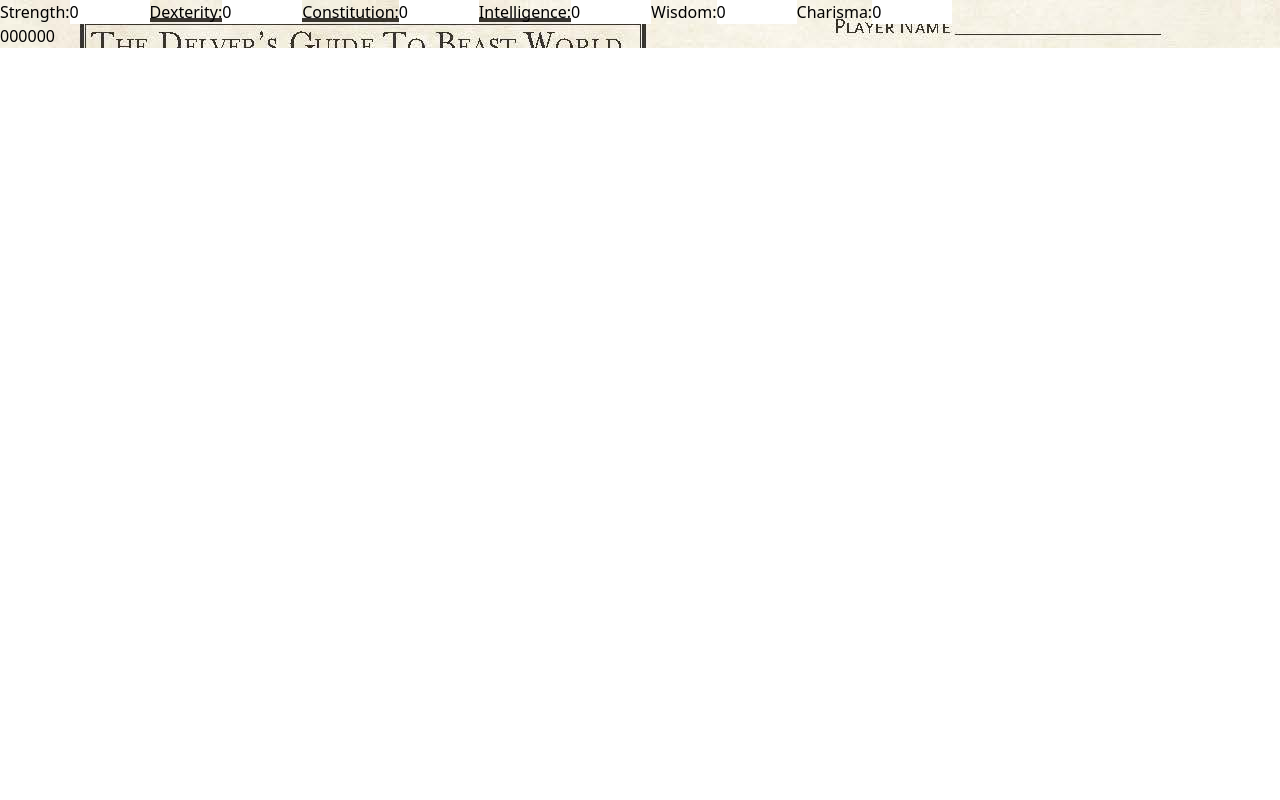
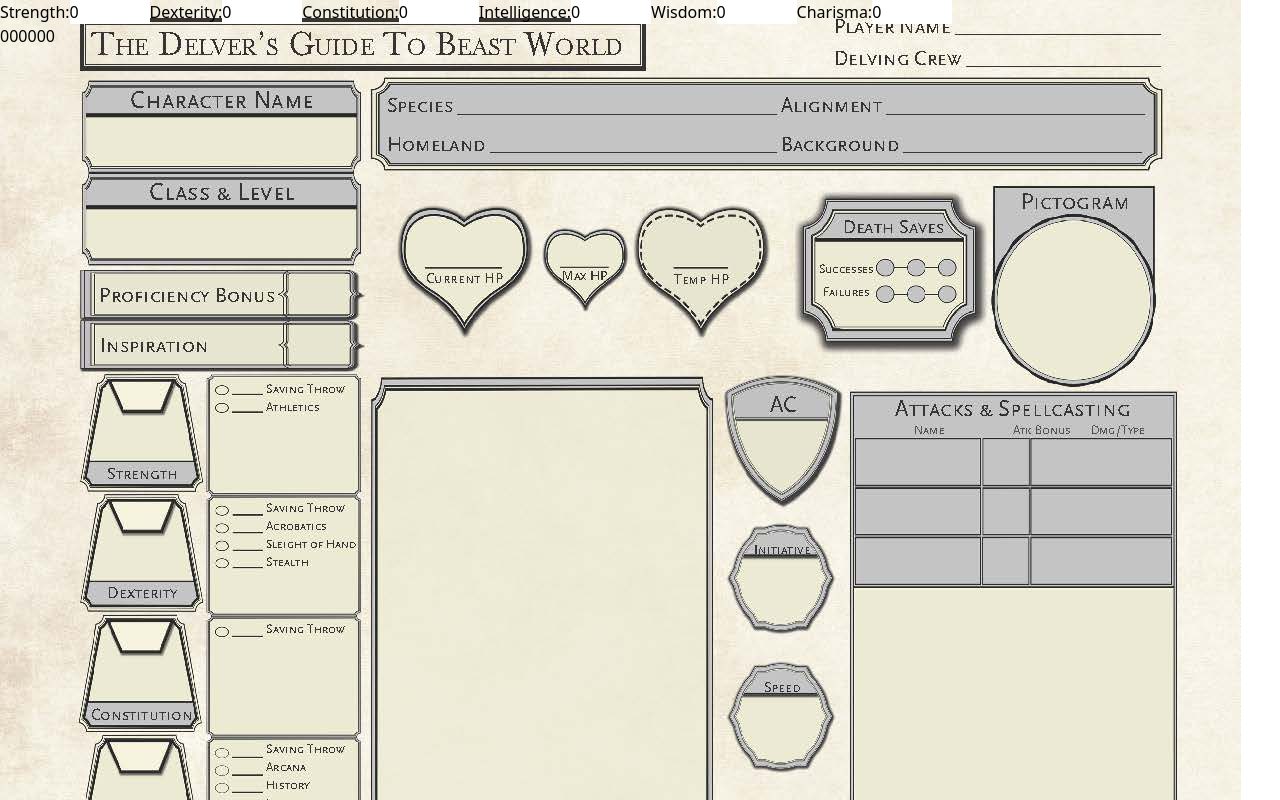
Before and after one commit to nodebotanist/beastworld-character-sheet, a Next.js app: page / in a window 1280 px wide. Shown: the top 800 px of the page. Built offline with nearby package versions, Linux system fonts and the light colour scheme.

Commit message:
sorted background

```diff
--- a/styles/globals.css
+++ b/styles/globals.css
@@ -3,5 +3,7 @@
 @tailwind utilities;
 
 .character-sheet-background {
-    background-image: url('/images/char-sheet.jpg')
+    background-image: url('/images/char-sheet.jpg');
+    width: 1241px;
+    height: 1683px;
 }
```
